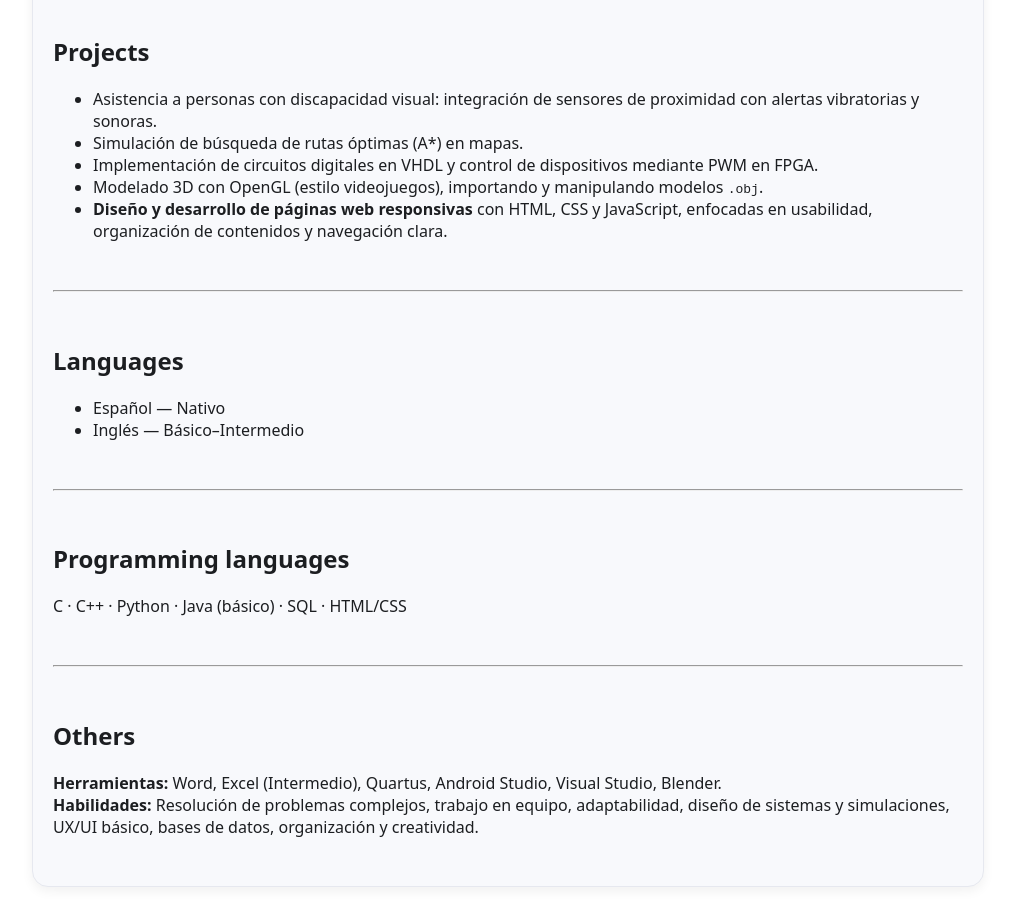
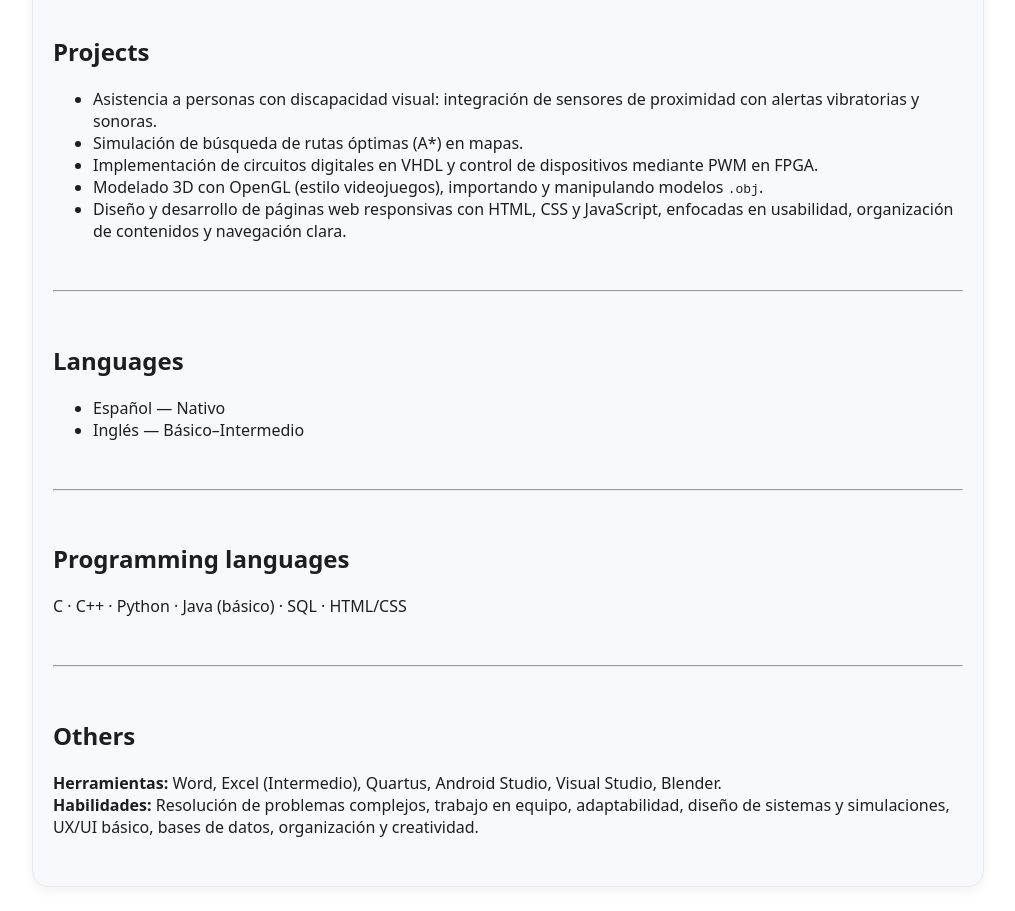
Before and after one commit to MarcoAntonio77MV/website, a plain HTML site: page cv.html in a window 1280 px wide. Shown: the part 1578-2489 px from the top of the page, without its empty margins (132-1147 px from the left). Drawn offline with Linux system fonts and the light colour scheme.

Commit message:
subiendo el cambio de letra

```diff
--- a/cv.html
+++ b/cv.html
@@ -106,7 +106,7 @@
           <li>Simulación de búsqueda de rutas óptimas (A*) en mapas.</li>
           <li>Implementación de circuitos digitales en VHDL y control de dispositivos mediante PWM en FPGA.</li>
           <li>Modelado 3D con OpenGL (estilo videojuegos), importando y manipulando modelos <code>.obj</code>.</li>
-          <li><strong>Diseño y desarrollo de páginas web responsivas</strong> con HTML, CSS y JavaScript, enfocadas en usabilidad, organización de contenidos y navegación clara.</li>
+          <li>Diseño y desarrollo de páginas web responsivas con HTML, CSS y JavaScript, enfocadas en usabilidad, organización de contenidos y navegación clara.</li>
         </ul>
       </section><hr>
 
```
